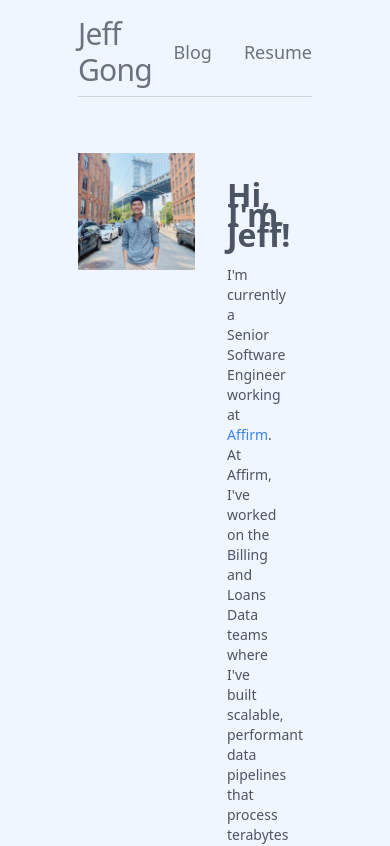
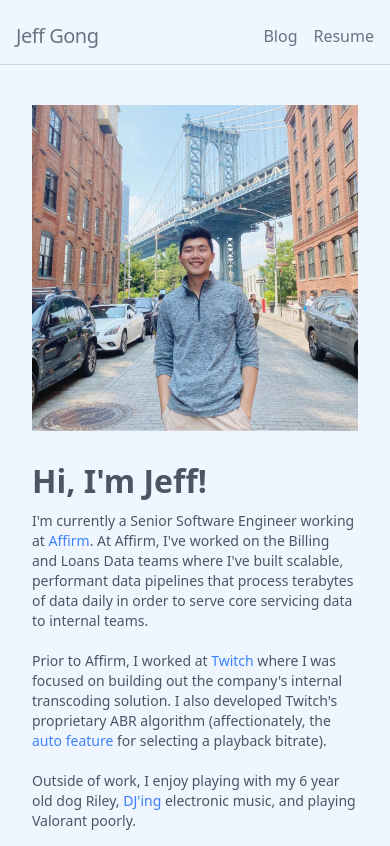
Before and after one commit to jiefugong/BlogFrontend, a React (Create React App) app: page / in a window 390 px wide. Shown: the top 846 px of the page. Built offline with nearby package versions, Linux system fonts and the light colour scheme; a web font is replaced by a local one.

Commit message:
Add mobile view changes and error for Login component

```diff
--- a/src/App.js
+++ b/src/App.js
@@ -16,7 +16,7 @@ function App() {
   return (
     <div className="flex flex-col items-center bg-blue-50 w-screen min-h-screen text-white font-sans">
       <Header/>
-      <hr className="w-3/5 border-slate-300 mb-2"/>
+      <hr className="w-full xl:w-3/5 border-slate-300 mb-2"/>
 
       <GlobalProvider>
         <Routes>
--- a/src/components/about/about.js
+++ b/src/components/about/about.js
@@ -17,15 +17,15 @@ const About = () => {
   }, [])
 
   return (
-    <div className="flex w-3/5 mt-12">
-      <div className="flex w-1/2 h-full">
+    <div className="flex flex-col px-8 xl:w-3/5 xl:flex-row xl:space-x-12 sm:w-full mt-8 xl:mt-12">
+      <div className="flex xl:w-1/2 sm:w-full h-full">
         <img
           src="/me.jpeg"
           className="object-cover w-full"/>
       </div>
-      <div className="flex flex-col w-1/2 mt-6 text-gray-600">
+      <div className="flex flex-col xl:w-1/2 sm:w-full mt-6 text-gray-600">
         <ReactMarkdown
-          className="whitespace-pre-line text-sm px-8 py-2"
+          className="whitespace-pre-line text-sm py-4"
           children={blurb}
           remarkPlugins={[remarkGfm]}
           components={{
--- a/src/components/header/header.js
+++ b/src/components/header/header.js
@@ -3,13 +3,13 @@ import { Link } from 'react-router-dom';
 
 const Header = () => {
   return (
-    <div className="flex w-3/5 justify-center pt-4 pb-2 text-gray-500">
+    <div className="flex w-full xl:w-3/5 justify-center items-center pt-4 pb-2 text-gray-500">
       <Link
         to={'/'}
-        className="flex w-1/2 font-medium tracking-tight text-3xl">
+        className="flex w-1/2 font-medium tracking-tight text-xl xl:text-3xl px-4">
           Jeff Gong
       </Link>
-      <div className="flex flex-row-reverse w-1/2 text-lg items-center py-2 space-x-reverse space-x-8">
+      <div className="flex flex-row-reverse w-1/2 text-md xl:text-lg items-center py-2 space-x-reverse space-x-4 px-4">
         <Link to={'/accomplishments'}> Resume </Link>
         <Link to={'/posts'}> Blog </Link>
       </div>
--- a/src/components/login/login.js
+++ b/src/components/login/login.js
@@ -24,6 +24,10 @@ const Login = () => {
     if (successfulLogin) {
       setTimeout(() => {
         navigate(-1);
+      }, 3000)
+    } else {
+      setTimeout(() => {
+        setSuccessfulLogin(null);
       }, 3000)
     }
   }, [successfulLogin])
@@ -93,6 +97,11 @@ const Login = () => {
           Successful Login! Redirecting you to your previous page...
         </div>
       }
+      { (successfulLogin !== null  && !successfulLogin) &&
+        <div className="flex w-3/5 bg-red-200 py-2 rounded-md justify-center text-gray-700">
+          Login failed - please try again!
+        </div>
+      }
       <div className="flex flex-col w-3/5 h-2/6 bg-blue-200 justify-center items-center space-y-4 px-12 rounded-md">
         { loginForm() }
       </div>
--- a/src/components/resume/resume.js
+++ b/src/components/resume/resume.js
@@ -19,7 +19,7 @@ const Resume = () => {
     const renderedResume = RESUME_BLURBS.map((blurb) => {
       const colorAccent = classNames("flex", "w-1", blurb.title)
       return (
-        <div className="flex w-1/2 space-x-8 mt-8">
+        <div className="flex w-full xl:w-1/2 space-x-8 mt-8 px-6 xl:px-0">
           <div className={colorAccent}/>
           <div className="flex w-11/12 h-full">
             <ReactMarkdown
--- a/src/components/submit_post/submitPost.js
+++ b/src/components/submit_post/submitPost.js
@@ -96,8 +96,9 @@ const SubmitPost = () => {
     }, 3000)
   }, [uploadSuccessful])
 
+
+  // Redirect the user away from this page if they are not logged in
   useEffect(() => {
-    console.log(loggedIn);
     if (!loggedIn) {
       navigate('/login');
     }
```
Also changed, not shown: 11 other files (tests, documents, lock files or other folders).
